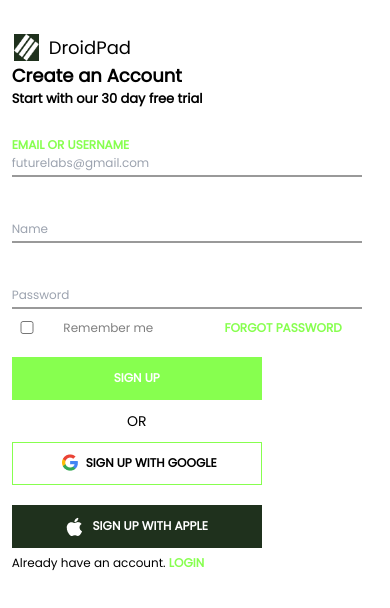
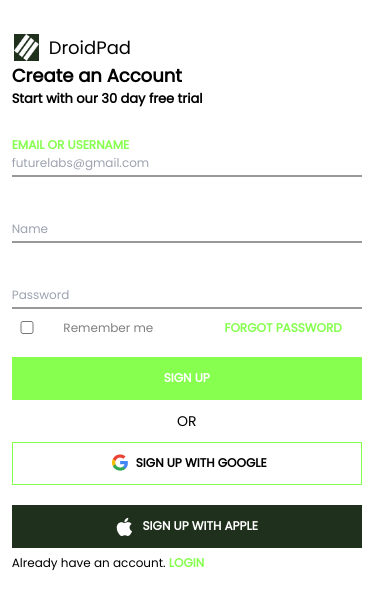
Before and after one commit to Fikunmi01/droidpad, a React (Create React App) app: page /sign-up in a window 390 px wide. Shown: the top 608 px of the page. Built offline with nearby package versions, Linux system fonts and the light colour scheme.

Commit message:
Signup and icon updates

```diff
--- a/src/App.css
+++ b/src/App.css
@@ -13,3 +13,8 @@
   font-size: 62.5%;
   font-family: 'Poppins', sans-serif;
 }
+
+.uil {
+  cursor: pointer!important;
+  z-index: 3!important;
+}
--- a/src/components/navbar.css
+++ b/src/components/navbar.css
@@ -126,10 +126,11 @@
     position: relative;
   }
   .mob-div {
-    position:relative;
+    position:fixed;
     width: 100%;
     margin: auto;
-    bottom: 12rem;
+    bottom: 0rem;
+    z-index: 2;
   }
 
   .mob-div .nav-links li p {
--- a/src/components/navbar.jsx
+++ b/src/components/navbar.jsx
@@ -61,7 +61,9 @@
                     <p>Resources</p>
                   </li>
                   <li>
-                    <p>Company</p>
+                    {/* <p>Company</p> */}
+                    <p><Link to="/home-page">Company</Link></p>
+
                   </li>
                   <li>
                     <p>Pricing</p>
--- a/src/pages/signup.css
+++ b/src/pages/signup.css
@@ -361,11 +361,11 @@
     width: 70%;
   }
 
-  .btn button {
+  .two-b .btn button {
     width: 70%;
   }
 
-  .btn p {
+  .two-b .btn p {
     width: 70%;
   }
 
```
